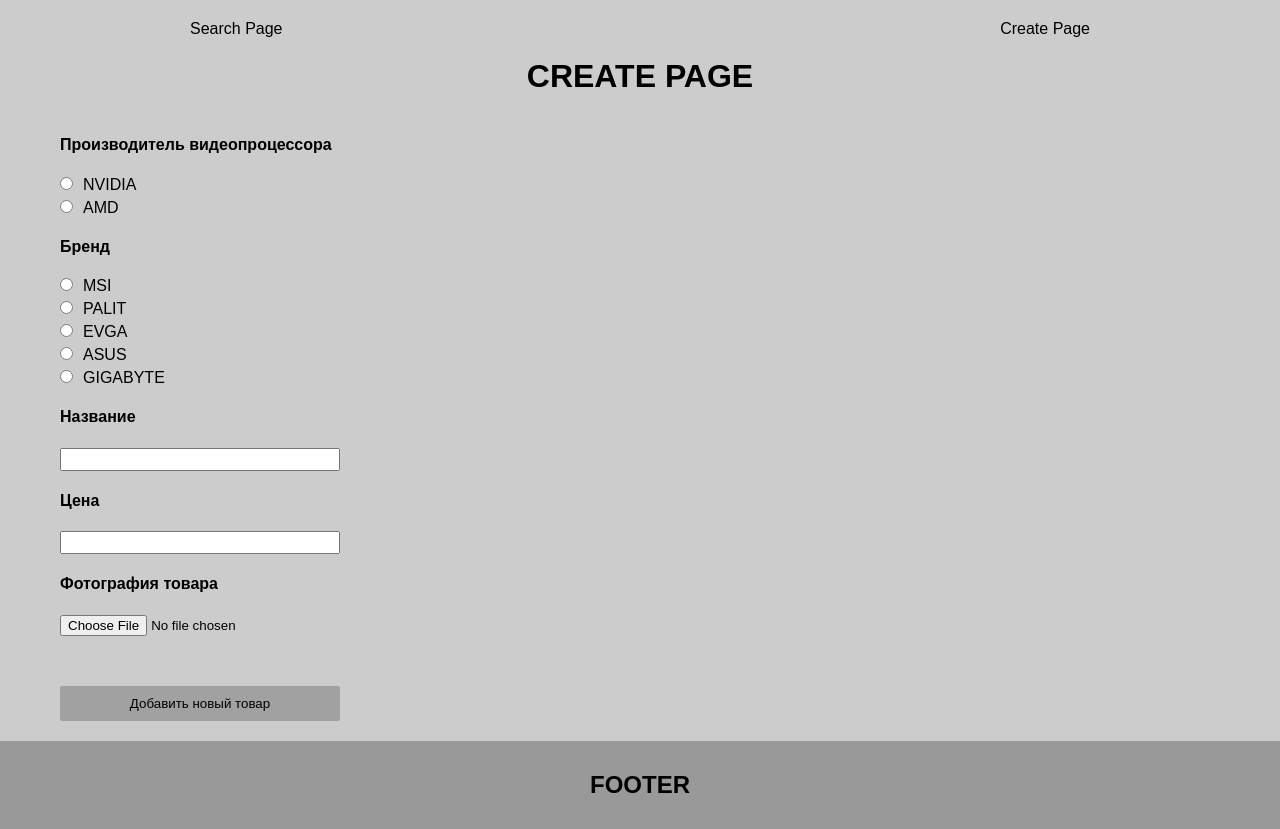
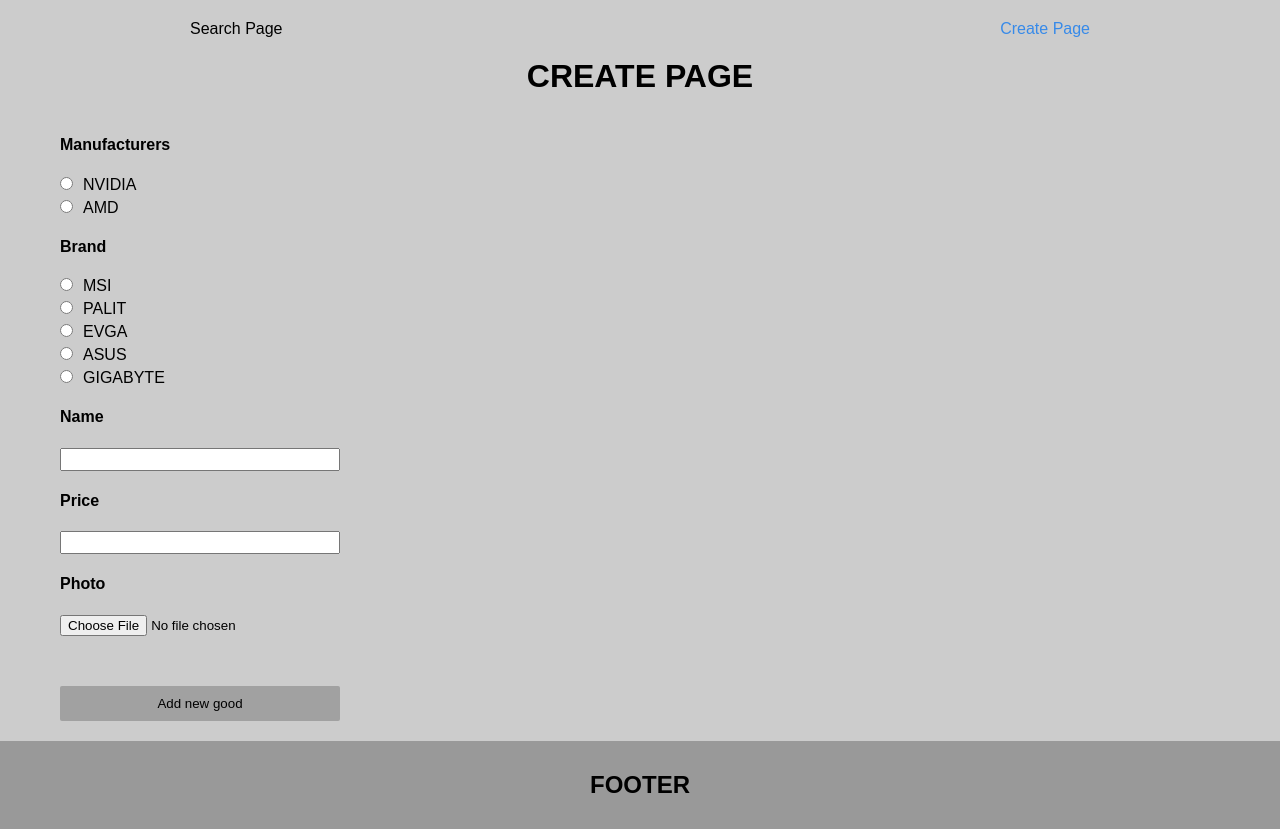
Before and after one commit to Fpsska/SmartDesign-Task, a React (Create React App) app: page /createpage in a window 1280 px wide. Built offline with nearby package versions, Linux system fonts and the light colour scheme.

Commit message:
feat: add data-manufacturer, data-brand attr for Card component & add handleManufacturer, handleBrand func & use NavLink for Header component

```diff
--- a/src/assets/scss/style.scss
+++ b/src/assets/scss/style.scss
@@ -24,7 +24,6 @@ li {
 }
 a {
     text-decoration: none;
-    color: #000;
 }
 input {
     padding: 2px 5px;
--- a/src/components/card/Card.jsx
+++ b/src/components/card/Card.jsx
@@ -1,10 +1,9 @@
 import React from "react";
-import imageTest from "../../assets/images/no-photo.jpg";
 import "./card.scss"
 
-const Card = ({name, price, preview}) => {
+const Card = ({name, price, preview, manufacturer, brand}) => {
   return (
-    <div className="card">
+    <div className="card" data-manufacturer={manufacturer} data-brand={brand}>
       <img className="card__image" src={preview} alt="card" />
       <ul className="card__information information">
         <li className="information__name">name: {name}</li>
--- a/src/components/card/CardList.jsx
+++ b/src/components/card/CardList.jsx
@@ -4,7 +4,7 @@ import "./card.scss";
 
 const CardList = ({ sortedItems }) => {
   const list = useMemo(() => sortedItems.map((item) => {
-    return <Card key={item._id} name={item.name} price={item.price} preview={item.preview} />;
+    return <Card key={item._id} name={item.name} price={item.price} preview={item.preview} manufacturer={item.manufacturer} brand={item.brand} />;
   }), [sortedItems]);
 
   return <>{list}</>;
--- a/src/components/filtermenu/FilterMenu.jsx
+++ b/src/components/filtermenu/FilterMenu.jsx
@@ -8,15 +8,21 @@ const FilterMenu = ({ isVisible, setVisibleStatus }) => {
     const [name, setName] = useState("")
     const [price, setPrice] = useState("");
     const [preview, setPreview] = useState("");
+    const [manufacturer, setManufacturer] = useState("")
+    const [brand, setBrand] = useState("")
     const { loading, error, request } = FetchMongoData()
+
+    const [isSelected, setSelectedStatus] = useState(false)
 
     const selectFile = (e) => {
         setPreview(e.target.files[0].name)
     }
 
     const addGood = async () => {
-        const newItem = { name, price, preview }
+        const newItem = { name, price, preview, manufacturer, brand }
+        console.log(newItem)
         try {
+            // http://localhost:8080/cards
             const data = await request("POST", "https://backend-smart-design-task.herokuapp.com/cards", newItem)
             console.log(data)
             console.log("New Item Added!")
@@ -24,65 +30,73 @@ const FilterMenu = ({ isVisible, setVisibleStatus }) => {
         setVisibleStatus(false)
     }
 
+    const handleManufacturer = (e) => {
+        setManufacturer((e.target.id))
+    }
+
+    const handleBrand = (e) => {
+        setBrand(e.target.id)
+    }
+
     return (
         <form action="#" onSubmit={(e) => e.preventDefault()} className="filter">
             <div className="filter__column">
-                <h4 className="filter__name">Производитель видеопроцессора</h4>
+                <h4 className="filter__name">Manufacturers</h4>
                 <div className="filter__option">
-                    <input className="filter__radio" type="radio" name="manufacturer" id="nvidia" disabled={isVisible ? true : ""} />
+                    <input className="filter__radio" type="radio" name="manufacturer" id="nvidia" value="nvidia" required disabled={isVisible ? true : ""} onChange={handleManufacturer} />
                     <label className="filter__value" htmlFor="nvidia">NVIDIA</label>
                 </div>
                 <div className="filter__option">
-                    <input className="filter__radio" type="radio" name="manufacturer" id="amd" disabled={isVisible ? true : ""} />
+                    <input className="filter__radio" type="radio" name="manufacturer" id="amd" value="amd" required disabled={isVisible ? true : ""} onChange={handleManufacturer} />
                     <label className="filter__value" htmlFor="amd">AMD</label>
                 </div>
             </div>
 
             <div className="filter__column">
-                <h4 className="filter__name">Бренд</h4>
+                <h4 className="filter__name">Brand</h4>
                 <div className="filter__option">
-                    <input className="filter__radio" type="radio" name="brand" id="msi" disabled={isVisible ? true : ""} />
+                    <input className="filter__radio" type="radio" name="brand" id="msi" required disabled={isVisible ? true : ""} onChange={handleBrand} />
                     <label className="filter__value" htmlFor="msi">MSI</label>
                 </div>
                 <div className="filter__option">
-                    <input className="filter__radio" type="radio" name="brand" id="palit" disabled={isVisible ? true : ""} />
+                    <input className="filter__radio" type="radio" name="brand" id="palit" required disabled={isVisible ? true : ""} onChange={handleBrand} />
                     <label className="filter__value" htmlFor="palit">PALIT</label>
                 </div>
                 <div className="filter__option">
-                    <input className="filter__radio" type="radio" name="brand" id="evga" disabled={isVisible ? true : ""} />
+                    <input className="filter__radio" type="radio" name="brand" id="evga" required disabled={isVisible ? true : ""} onChange={handleBrand} />
                     <label className="filter__value" htmlFor="evga">EVGA</label>
                 </div>
                 <div className="filter__option">
-                    <input className="filter__radio" type="radio" name="brand" id="asus" disabled={isVisible ? true : ""} />
+                    <input className="filter__radio" type="radio" name="brand" id="asus" required disabled={isVisible ? true : ""} onChange={handleBrand} />
                     <label className="filter__value" htmlFor="asus">ASUS</label>
                 </div>
                 <div className="filter__option">
-                    <input className="filter__radio" type="radio" name="brand" id="gigabyte" disabled={isVisible ? true : ""} />
+                    <input className="filter__radio" type="radio" name="brand" id="gigabyte" required disabled={isVisible ? true : ""} onChange={handleBrand} />
                     <label className="filter__value" htmlFor="gigabyte">GIGABYTE</label>
                 </div>
             </div>
 
             <div className="filter__column">
-                <h4 className="filter__name">Название</h4>
+                <h4 className="filter__name">Name</h4>
                 <div className="filter__option">
-                    <input className="filter__name" type="text" required disabled={isVisible ? true : ""} value={name} onChange={e => setName(e.target.value)} />
+                    <input className="filter__name" type="text" required disabled={isVisible ? true : ""} value={name} onChange={e => setName((e.target.value).toUpperCase())} />
                 </div>
             </div>
 
             <div className="filter__column">
-                <h4 className="filter__name">Цена</h4>
+                <h4 className="filter__name">Price</h4>
                 <div className="filter__option">
                     <input className="filter__price" type="number" required disabled={isVisible ? true : ""} value={price} onChange={e => setPrice(e.target.value)} />
                 </div>
             </div>
 
             <div className="filter__column">
-                <h4 className="filter__name">Фотография товара</h4>
+                <h4 className="filter__name">Photo</h4>
                 <div className="filter__option">
                     <input className="filter__input--file" type="file" required disabled={isVisible ? true : ""} onChange={selectFile} />
                 </div>
             </div>
-            <button className="create__button" disabled={isVisible ? true : ""} onClick={addGood}>Добавить новый товар</button>
+            <button className="create__button" disabled={isVisible ? true : ""} onClick={addGood}>Add new good</button>
         </form>
     )
 }
--- a/src/components/header/Header.jsx
+++ b/src/components/header/Header.jsx
@@ -1,5 +1,5 @@
 import React from "react";
-import { Link } from "react-router-dom";
+import { NavLink } from "react-router-dom";
 import "./header.scss";
 
 const Header = () => {
@@ -8,14 +8,14 @@ const Header = () => {
       <div className="container container--small">
         <ul className="header__nav nav">
           <li className="nav__item">
-            <Link className="nav__link" to="/">
+            <NavLink className="nav__link" to="/">
               Search Page
-            </Link>
+            </NavLink>
           </li>
           <li className="nav__item">
-            <Link className="nav__link" to="/createpage">
+            <NavLink className="nav__link" to="/createpage">
               Create Page
-            </Link>
+            </NavLink>
           </li>
         </ul>
       </div>
--- a/src/components/header/header.scss
+++ b/src/components/header/header.scss
@@ -10,4 +10,10 @@
     :not(:last-child) {
         margin: 0 20px 0 0;
     }
+    &__link {
+        color: #000;
+    }
 }
+.nav__link.active {
+    color: rgb(55, 138, 233);
+}
--- a/src/components/pages/SearchPage.jsx
+++ b/src/components/pages/SearchPage.jsx
@@ -13,6 +13,7 @@ const SearchPage = () => {
 
   const getMongoData = async () => {
     try {
+      // http://localhost:8080/cards
       const data = await request("GET", "https://backend-smart-design-task.herokuapp.com/cards");
       setData(data);
     } catch (error) { }
```
